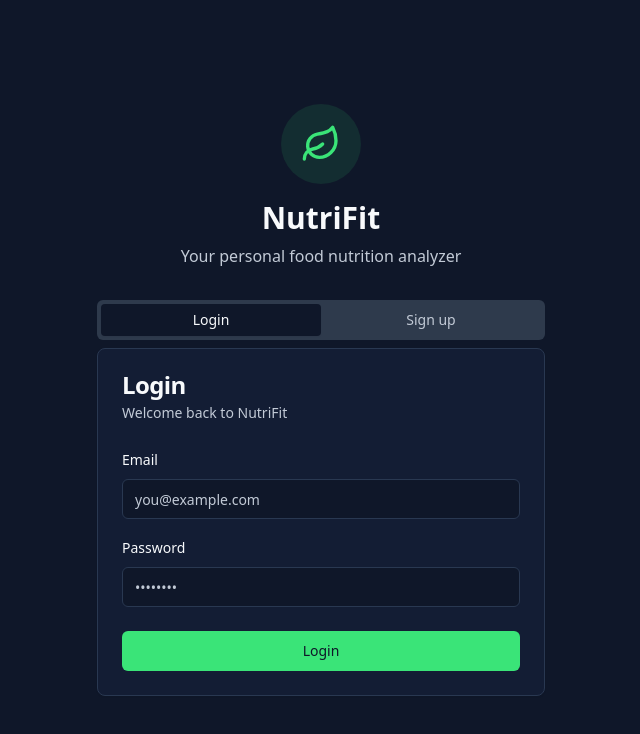
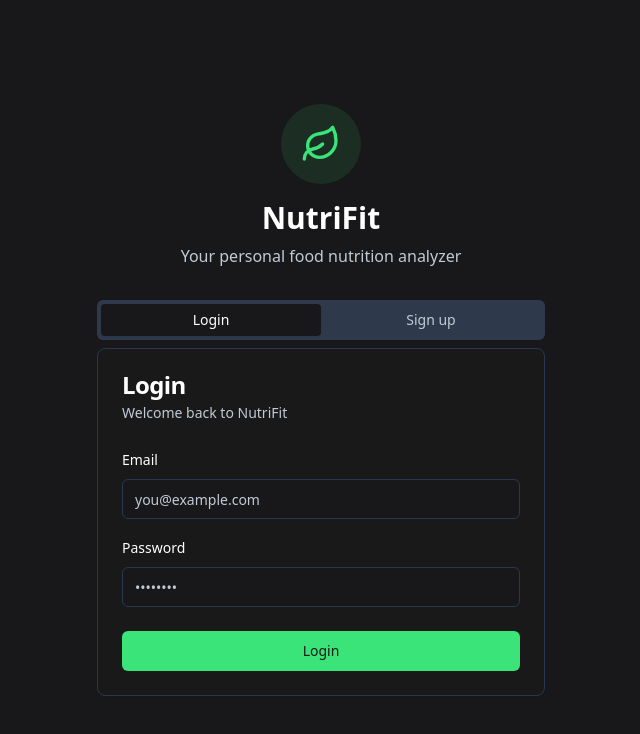
Before and after one commit to rohan-darji/nutrifit-ai, a React (Vite) app: page /auth in a window 1280 px wide. Shown: the top 734 px of the page, without its empty margins (319-959 px from the left). Built offline with nearby package versions, Linux system fonts and the light colour scheme.

Commit message:
Fix: Set main background color
Set the main background color of the app to #18181a.

```diff
--- a/src/index.css
+++ b/src/index.css
@@ -1,24 +1,23 @@
-
 @tailwind base;
 @tailwind components;
 @tailwind utilities;
 
 @layer base {
   :root {
-    --background: 222 47% 11%;
-    --foreground: 210 40% 98%;
+    --background: 0 0% 9.8%;
+    --foreground: 0 0% 100%;
 
-    --card: 222 47% 14%;
-    --card-foreground: 210 40% 98%;
+    --card: 0 0% 9.8%;
+    --card-foreground: 0 0% 100%;
 
-    --popover: 222 47% 11%;
-    --popover-foreground: 210 40% 98%;
+    --popover: 0 0% 9.8%;
+    --popover-foreground: 0 0% 100%;
 
     --primary: 142 76% 56%;
-    --primary-foreground: 222 47% 11%;
+    --primary-foreground: 0 0% 9.8%;
 
     --secondary: 217 25% 24%;
-    --secondary-foreground: 210 40% 98%;
+    --secondary-foreground: 0 0% 100%;
 
     --muted: 217 25% 24%;
     --muted-foreground: 215 20% 80%;
@@ -27,22 +26,13 @@
     --accent-foreground: 0 0% 100%;
 
     --destructive: 0 63% 31%;
-    --destructive-foreground: 210 40% 98%;
+    --destructive-foreground: 0 0% 100%;
 
     --border: 217 33% 24%;
     --input: 217 33% 24%;
     --ring: 142 76% 56%;
 
     --radius: 0.5rem;
-
-    --sidebar-background: 222 47% 9%;
-    --sidebar-foreground: 210 40% 98%;
-    --sidebar-primary: 142 76% 56%;
-    --sidebar-primary-foreground: 222 47% 11%;
-    --sidebar-accent: 217 33% 18%;
-    --sidebar-accent-foreground: 210 40% 98%;
-    --sidebar-border: 217 33% 18%;
-    --sidebar-ring: 142 76% 56%;
   }
 }
 
--- a/tailwind.config.ts
+++ b/tailwind.config.ts
@@ -1,4 +1,3 @@
-
 import type { Config } from "tailwindcss";
 
 export default {
@@ -13,18 +12,18 @@ export default {
   theme: {
     container: {
       center: true,
-			padding: '2rem',
+      padding: "2rem",
       screens: {
-				'2xl': '1400px'
-			}
+        "2xl": "1400px",
+      },
     },
     extend: {
       colors: {
+        background: "#18181a",
+        foreground: "#ffffff",
         border: 'hsl(var(--border))',
         input: 'hsl(var(--input))',
         ring: 'hsl(var(--ring))',
-				background: 'hsl(var(--background))',
-				foreground: 'hsl(var(--foreground))',
         primary: {
           DEFAULT: 'hsl(var(--primary))',
           foreground: 'hsl(var(--primary-foreground))'
```
Lines whose indentation alone changed are shown as unchanged.
